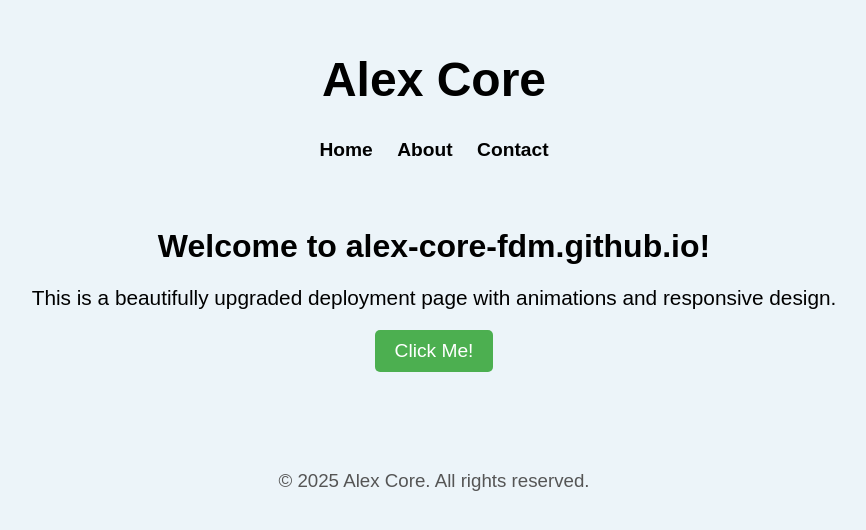
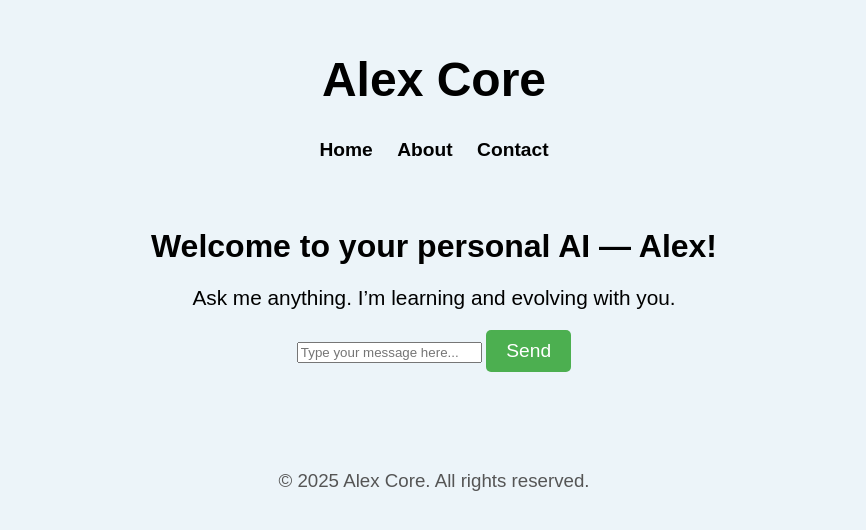
Before and after one commit to Alex-core-fdm/alex-core-fdm.github.io, a plain HTML site: page index.html in a window 1280 px wide. Shown: the whole page, without its empty margins (206-1072 px from the left). Drawn offline with Linux system fonts and the light colour scheme.

Commit message:
Update index.html

```diff
--- a/index.html
+++ b/index.html
@@ -3,7 +3,7 @@
 <head>
   <meta charset="UTF-8">
   <meta name="viewport" content="width=device-width, initial-scale=1.0">
-    <title>Alex Core Site</title>
+  <title>Alex Core — Your AI Guide</title>
   <link rel="stylesheet" href="style.css">
 </head>
 <body>
@@ -15,13 +15,41 @@
       <a href="#">Contact</a>
     </nav>
   </header>
+
   <main>
-        <h2>Welcome to alex-core-fdm.github.io!</h2>
-        <p>This is a beautifully upgraded deployment page with animations and responsive design.</p>
-        <button onclick="alert('Thank you for visiting!')">Click Me!</button>
+    <h2>Welcome to your personal AI — Alex!</h2>
+    <p>Ask me anything. I’m learning and evolving with you.</p>
+
+    <div class="chatbox">
+      <div class="chat-messages" id="chat-messages"></div>
+      <div class="chat-input">
+        <input type="text" id="user-input" placeholder="Type your message here..." />
+        <button onclick="sendMessage()">Send</button>
+      </div>
+    </div>
   </main>
+
   <footer>
     <p>© 2025 Alex Core. All rights reserved.</p>
   </footer>
+
+  <script>
+    function sendMessage() {
+      const input = document.getElementById('user-input');
+      const message = input.value;
+      if (message.trim() === "") return;
+
+      const chatMessages = document.getElementById('chat-messages');
+      chatMessages.innerHTML += `<div class="user-message"><strong>You:</strong> ${message}</div>`;
+
+      input.value = "";
+
+      // Placeholder bot response
+      setTimeout(() => {
+        chatMessages.innerHTML += `<div class="bot-message"><strong>Alex:</strong> (Response will come from backend here)</div>`;
+        chatMessages.scrollTop = chatMessages.scrollHeight;
+      }, 500);
+    }
+  </script>
 </body>
 </html>
```
Lines whose indentation alone changed are shown as unchanged.
